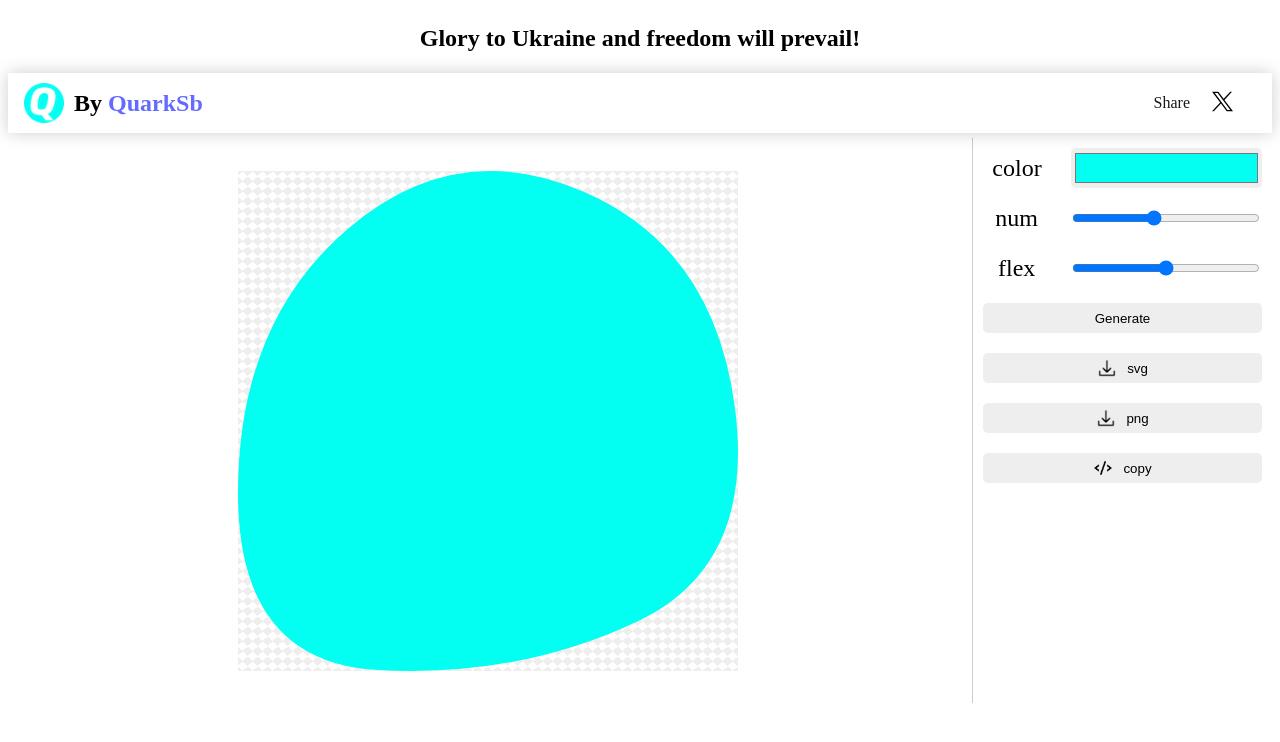
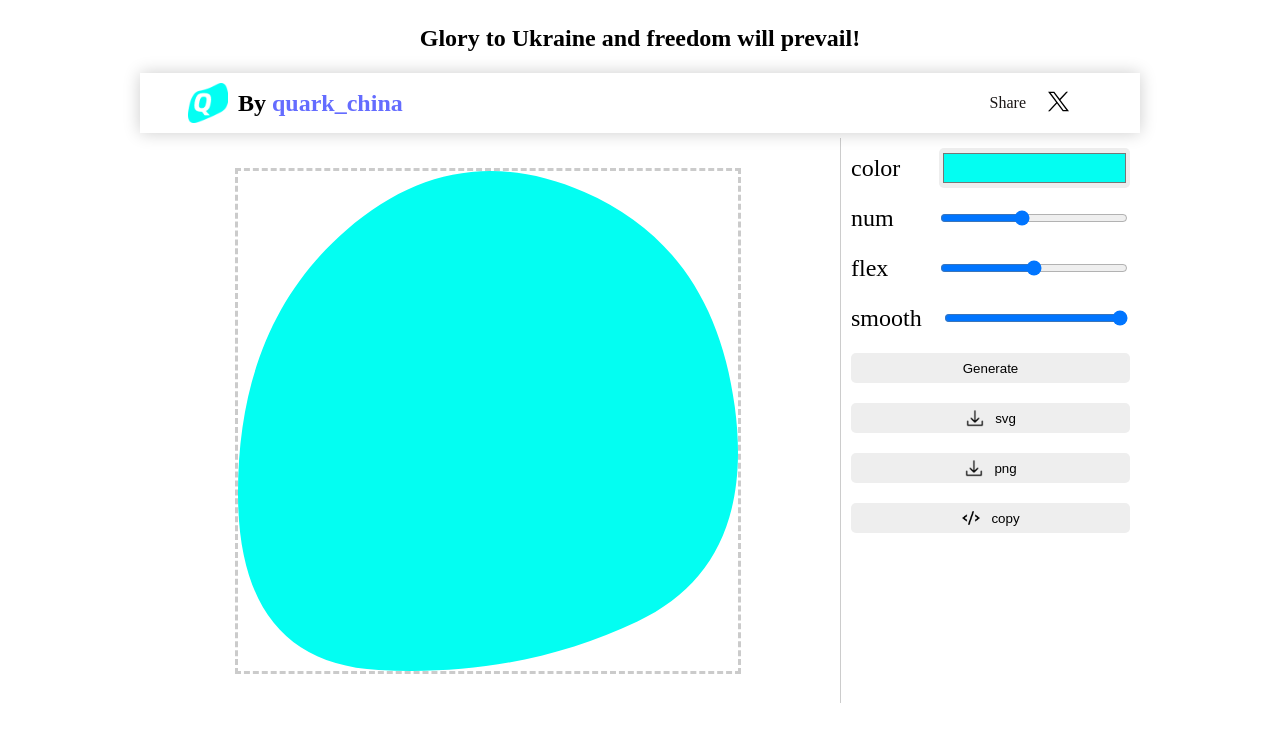
Before and after one commit to quarksb/geo-2d, a Vue app: page / in a window 1280 px wide. Shown: the top 742 px of the page. Built offline with nearby package versions, Linux system fonts and the light colour scheme.

Commit message:
feat: use 3rd bezier curve replace quadratic curve

```diff
--- a/index.html
+++ b/index.html
@@ -1,10 +1,14 @@
-<!doctype html>
+<!DOCTYPE html>
 <html lang="en">
     <head>
         <meta charset="UTF-8" />
+        <meta name="twitter:card" content="summary_large_image" />
+        <meta name="twitter:title" content="free-svg" />
+        <meta name="twitter:description" content="Make organic SVG shapes for your next design. Modify complexity, contrast and color to generate unique SVGs every time" />
+        <meta name="twitter:image" content="/logo.png" />
         <link rel="icon" type="image/svg+xml" href="/logo.png" />
         <meta name="viewport" content="width=device-width, initial-scale=1.0" />
-    <title>Vite + Vue + TS</title>
+        <title>Flex Svg</title>
     </head>
     <body>
         <div id="app"></div>
--- a/pages/App.vue
+++ b/pages/App.vue
@@ -1,17 +1,16 @@
 <script setup lang="ts">
-import logoUrl from "../public/logo.png";
-import twitterLogo from "../public/twitter.svg";
-import downloadLogo from "../public/download.png";
-import codeLogo from "../public/code.png";
+import logoUrl from "/logo.png";
+import twitterLogo from "/twitter.svg";
+import downloadLogo from "/download.png";
+import codeLogo from "/code.png";
 import { getSvgPathBySize } from "../src/core/svg";
 import { ref, watch } from "vue";
-import { downloadCore } from "./utils";
+import { downloadCore, copySvgCode } from "./utils";
 
-// defineProps<{ msg: string }>()
 
-const msg = "QuarkSb";
-const url = "https://www.blobmaker.app";
-const text = "Make%20organic%20%23SVG%20shapes%20with%$FreeSvg%20by%20%Quark&amp";
+const msg = "quark_china";
+const url = "https://freesvg.win";
+const text = encodeURIComponent(`Make organic SVG shapes with $FreeSvg by @${msg}`);
 const href = `http://twitter.com/intent/tweet?url=${url}&text=${text}&original_referer=${url}`;
 const size = 500;
 const width = size;
@@ -23,8 +22,9 @@ let polygonNum = ref(6);
 let ramada = ref(0.5);
 let randomSeed = ref(0.314);
 let isDebug = ref(false);
+let smoothPercent = ref(1);
 function renderSvgPath() {
-    const path = getSvgPathBySize({ width, height, polygonNum: polygonNum.value, ramada: ramada.value, randomSeed: randomSeed.value, isDebug: isDebug.value });
+    const path = getSvgPathBySize({ width, height, polygonNum: polygonNum.value, ramada: ramada.value, randomSeed: randomSeed.value, isDebug: isDebug.value, smoothPercent: smoothPercent.value });
     d.value = path;
 }
 function download(isPng: boolean) {
@@ -46,11 +46,6 @@ function download(isPng: boolean) {
         downloadCore(blob, "image.svg");
     }
 }
-function copySvgCode() {
-    const svgElement: SVGSVGElement = document.querySelector("#targetSvg")!;
-    const svgXML = new XMLSerializer().serializeToString(svgElement);
-    navigator.clipboard.writeText(svgXML);
-}
 // 页面加载完成之后添加svg
 renderSvgPath();
 watch(polygonNum, () => {
@@ -65,9 +60,13 @@ watch(randomSeed, () => {
 watch(isDebug, () => {
     renderSvgPath();
 });
+watch(smoothPercent, () => {
+    renderSvgPath();
+});
 </script>
 
 <template>
+    <div class="layout">
         <div class="root">
             <header class="header">
                 <h2>Glory to Ukraine and freedom will prevail!</h2>
@@ -95,7 +94,7 @@ watch(isDebug, () => {
             <aside class="aside">
                 <div class="control">
                     <div class="param">color</div>
-                <input class="color-pick" type="color" v-model="color"  />
+                    <input class="color-pick" type="color" v-model="color" />
                 </div>
                 <div class="control">
                     <div class="param">num</div>
@@ -104,6 +103,10 @@ watch(isDebug, () => {
                 <div class="control">
                     <div class="param">flex</div>
                     <input type="range" v-model="ramada" min="0" max="1" step="0.01" />
+                </div>
+                <div class="control">
+                    <div class="param">smooth</div>
+                    <input type="range" v-model="smoothPercent" min="0" max="1" step="0.01" />
                 </div>
                 <div class="control">
                     <button
@@ -150,11 +153,16 @@ watch(isDebug, () => {
             </div> -->
             </aside>
         </div>
+    </div>
 </template>
 
 <style lang="less" scoped>
+.layout {
+    display: flex;
+    justify-content: center;
     .root {
         width: 100%;
+        max-width: 1000px;
         height: 100vh;
         display: grid;
         gap: 5px;
@@ -179,7 +187,7 @@ watch(isDebug, () => {
             display: flex;
             justify-content: space-between;
             align-items: center;
-        padding: 0 1em;
+            padding: 0 3em;
             background-color: #fff;
             box-shadow: 0 0 1em #00000033;
             position: sticky;
@@ -225,12 +233,13 @@ watch(isDebug, () => {
             display: flex;
             justify-content: center;
             align-items: center;
+            // background-position: 0px 0px, 10px 10px;
+            //     background-size: 10px 10px;
+            //     background-image: linear-gradient(45deg, #eee 25%, transparent 25%, transparent 75%, #eee 75%, #eee 100%), linear-gradient(145deg, #eee 25%, white 25%, white 75%, #eee 75%, #eee 100%);
             svg {
                 width: 500px;
                 height: 500px;
-            background-position: 0px 0px, 10px 10px;
-            background-size: 10px 10px;
-            background-image: linear-gradient(45deg, #eee 25%, transparent 25%, transparent 75%, #eee 75%, #eee 100%), linear-gradient(145deg, #eee 25%, white 25%, white 75%, #eee 75%, #eee 100%);
+                border: 3px dashed #00000033;
             }
         }
         .aside {
@@ -260,6 +269,7 @@ watch(isDebug, () => {
                     text-align: center;
                     width: 100px;
                     margin-right: 20px;
+                    text-align: left;
                 }
                 input {
                     width: 100%;
@@ -286,4 +296,5 @@ watch(isDebug, () => {
         //     grid-area: footer;
         // }
     }
+}
 </style>
--- a/pages/utils.ts
+++ b/pages/utils.ts
@@ -8,3 +8,9 @@ export function downloadCore(blob: Blob, fileName: string) {
     document.body.removeChild(a);
     URL.revokeObjectURL(url);
 }
+
+export function copySvgCode() {
+    const svgElement: SVGSVGElement = document.querySelector("#targetSvg")!;
+    const svgXML = new XMLSerializer().serializeToString(svgElement);
+    navigator.clipboard.writeText(svgXML);
+}
--- a/src/core/curve/bezier.ts
+++ b/src/core/curve/bezier.ts
@@ -9,7 +9,6 @@ export class BezierCurve extends QuadraticCurve {
     constructor(startPoint: vec2, controlPoint1: vec2, controlPoint2: vec2, endPoint: vec2) {
         super(startPoint, controlPoint1, endPoint);
         this.controlPoint2 = controlPoint2;
-        this.endPoint = endPoint;
     }
 
     applyFFD(ffd: FFD): void {
@@ -56,8 +55,9 @@ export class BezierCurve extends QuadraticCurve {
         const yDerivation = [3 * y0 - 9 * y1 + 9 * y2 - 3 * y3, 6 * y1 - 12 * y2 + 6 * y3, 3 * y2 - 3 * y3];
         const xRoots = getRoots(xDerivation);
         const yRoots = getRoots(yDerivation);
-        const xRootsFiltered = xRoots.filter((root) => root >= 0 && root <= 1).concat([0, 1]);
-        const yRootsFiltered = yRoots.filter((root) => root >= 0 && root <= 1).concat([0, 1]);
+
+        const xRootsFiltered = xRoots.filter((root) => root > 0 && root < 1).concat([0, 1]);
+        const yRootsFiltered = yRoots.filter((root) => root > 0 && root < 1).concat([0, 1]);
         const xValues = xRootsFiltered.map((root) => this.getPosition(root)[0]);
         const yValues = yRootsFiltered.map((root) => this.getPosition(root)[1]);
         const xMin = Math.min(...xValues);
--- a/src/core/curve/equation.ts
+++ b/src/core/curve/equation.ts
@@ -5,9 +5,17 @@ export function getRoots(derivation: number[]) {
         case 1:
             return [0];
         case 2:
-            return [-derivation[1] / derivation[0]];
+            if (derivation[0] === 0) {
+                return [];
+            } else {
+                return [-derivation[1] / derivation[0]];
+            }
         case 3:
-            return getQuadraticRoots(derivation);
+            if (derivation[0] === 0) {
+                return getRoots(derivation.slice(1));
+            } else {
+                return getQuadraticRoots(derivation);
+            }
         default:
             throw new Error("Not implemented");
     }
@@ -20,11 +28,7 @@ function getQuadraticRoots(derivation: number[]) {
     const delta = b * b - 4 * a * c;
     if (delta < 0) {
         return [];
-    }
-    else if (delta === 0) {
-        return [-b / (2 * a)];
-    }
-    else {
+    } else {
         const sqrtDelta = Math.sqrt(delta);
         return [(-b + sqrtDelta) / (2 * a), (-b - sqrtDelta) / (2 * a)];
     }
--- a/src/core/curve/quadratic.ts
+++ b/src/core/curve/quadratic.ts
@@ -53,8 +53,8 @@ export class QuadraticCurve extends Curve {
         const yDerivation = [2 * (y0 - 2 * y1 + y2), 2 * (y1 - y2)];
         const xRoots = getRoots(xDerivation);
         const yRoots = getRoots(yDerivation);
-        const xRootsFiltered = xRoots.filter((root) => root >= 0 && root <= 1).concat([0, 1]);
-        const yRootsFiltered = yRoots.filter((root) => root >= 0 && root <= 1).concat([0, 1]);
+        const xRootsFiltered = xRoots.filter((root) => root > 0 && root < 1).concat([0, 1]);
+        const yRootsFiltered = yRoots.filter((root) => root > 0 && root < 1).concat([0, 1]);
         const xValues = xRootsFiltered.map((root) => this.getPosition(root)[0]);
         const yValues = yRootsFiltered.map((root) => this.getPosition(root)[1]);
         const xMin = Math.min(...xValues);
--- a/src/core/svg.ts
+++ b/src/core/svg.ts
@@ -8,11 +8,11 @@ export function createSvgByPath(pathStr: string): SVGSVGElement {
     return svg;
 }
 
-export function getSvgPathBySize(param: { width: number; height: number; polygonNum: number; ramada: number; randomSeed: number; isDebug?: boolean }): string {
-    const { width, height, polygonNum, ramada, randomSeed, isDebug = false } = param;
+export function getSvgPathBySize(param: { width: number; height: number; polygonNum: number; ramada: number; randomSeed: number; smoothPercent: number,isDebug?: boolean }): string {
+    const { width, height, polygonNum, ramada, randomSeed, smoothPercent = 1, isDebug = false } = param;
     const polygon = getPolygon(width, height, polygonNum, ramada, randomSeed);
 
-    const curves = getCurves(polygon, isDebug);
+    const curves = getCurves(polygon, smoothPercent, isDebug);
 
     resizeCurvesByBBox(curves, { x: 0, y: 0, width, height });
 
```
Also changed, not shown: src/core/star.ts (+15 -10 lines), public/logo.png. Lines whose indentation alone changed are shown as unchanged.
